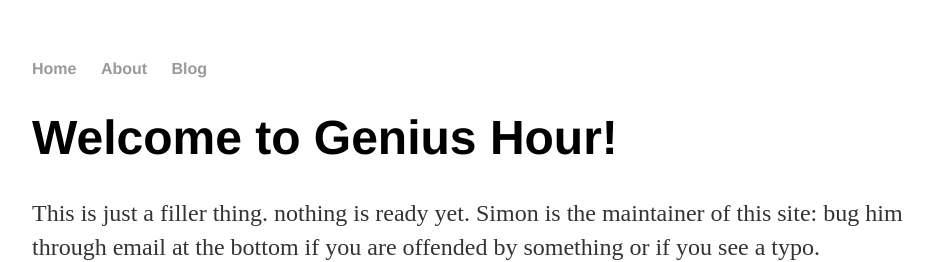
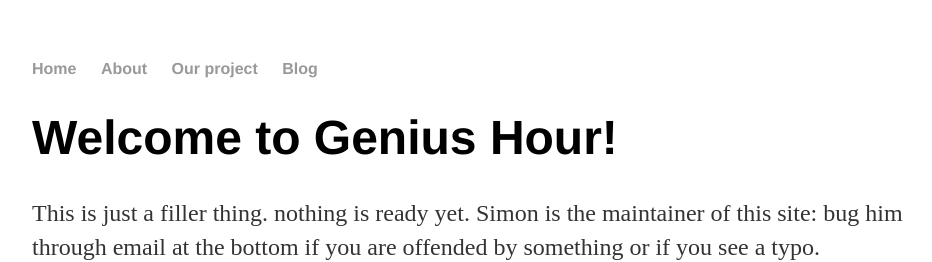
Before and after one commit to shangmingwu/noisya55616.github.io-archive, a Jekyll site: the page built from index.html, in a window 1280 px wide. Shown: the top 262 px of the page, without its empty margins (160-1092 px from the left). Built offline with Jekyll 4.4.1, drawn with Linux system fonts in a browser that asks for light colours.

Commit message:
Update default.html

```diff
--- a/_layouts/default.html
+++ b/_layouts/default.html
@@ -10,6 +10,7 @@
 	    		<ul>
 	        		<li><a href="/">Home</a></li>
 		        	<li><a href="/pages/about.html">About</a></li>
+				<li><a href="/pages/project.html">Our project</a></li>
 	        		<li><a href="/pages/blog.html">Blog</a></li>
 	    		</ul>
 			</nav>
```
